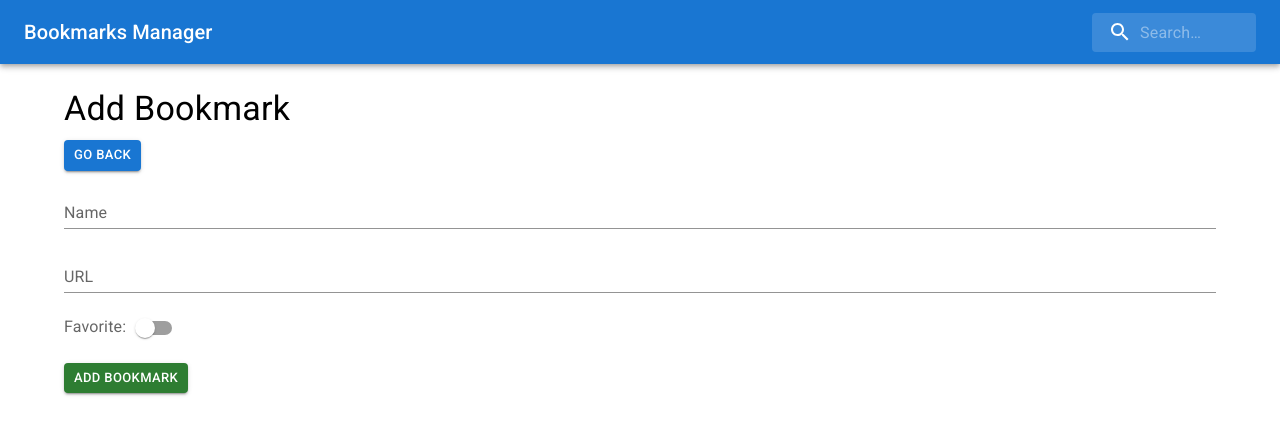
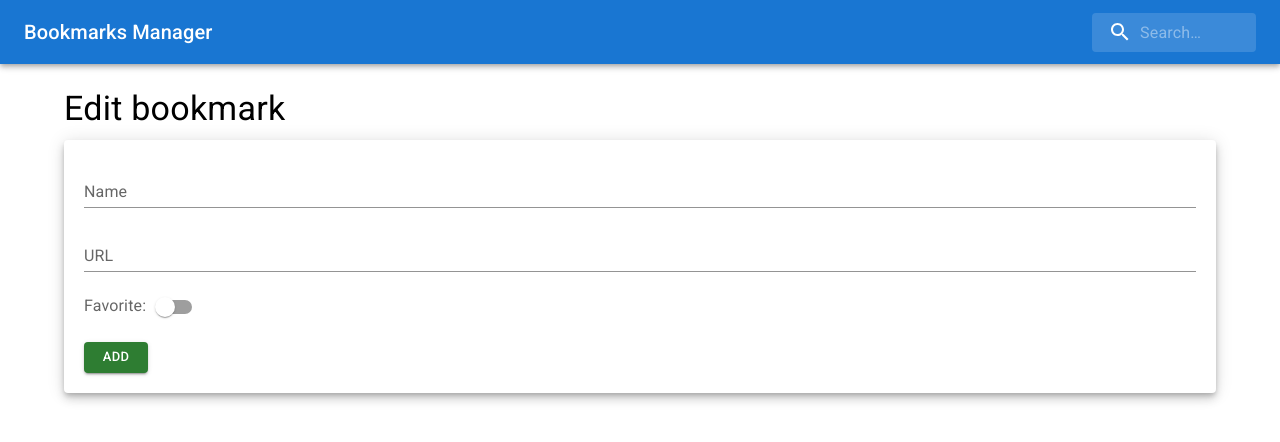
Before and after one commit to Pasniczy/BookmarkManager, a React (Create React App) app in the folder frontend/: page /bookmarks/add in a window 1280 px wide. Shown: the top 442 px of the page. Built offline with nearby package versions, Linux system fonts and the light colour scheme.

Commit message:
Add and style BookmarkDetails component

```diff
--- /dev/null
+++ b/frontend/src/components/Bookmarks/BookmarkDetails.tsx
@@ -0,0 +1,31 @@
+import { BookmarkEntity } from 'Models';
+import Paper from '@mui/material/Paper';
+import Box from '@mui/material/Box';
+import Typography from '@mui/material/Typography';
+import Link from '@mui/material/Link';
+
+type Props = {
+  bookmark: BookmarkEntity;
+};
+
+export const BookmarkDetails = ({ bookmark }: Props) => {
+  return (
+    <Paper style={{ padding: 20 }} elevation={6}>
+      <Box style={{ marginBottom: 10 }}>
+        <Typography variant="body1" component="p">
+          Name: {bookmark.name}
+        </Typography>
+      </Box>
+      <Box style={{ marginBottom: 10 }}>
+        <Typography variant="body1" component="p">
+          URL: <Link href={bookmark.url}>{bookmark.url}</Link>
+        </Typography>
+      </Box>
+      <Box style={{ marginBottom: 10 }}>
+        <Typography variant="body1" component="p">
+          Favorite: {bookmark.favorite.toString()}
+        </Typography>
+      </Box>
+    </Paper>
+  );
+};
--- a/frontend/src/components/Bookmarks/BookmarksForm.tsx
+++ b/frontend/src/components/Bookmarks/BookmarksForm.tsx
@@ -1,8 +1,6 @@
 import { NewBookmarkEntity } from 'Models';
 import { ChangeEvent, FormEvent } from 'react';
-import { Link } from 'react-router-dom';
-import Box from '@mui/material/Box';
-import Typography from '@mui/material/Typography';
+import Paper from '@mui/material/Paper';
 import FormControl from '@mui/material/FormControl';
 import FormGroup from '@mui/material/FormGroup';
 import FormLabel from '@mui/material/FormLabel';
@@ -11,27 +9,15 @@ import TextField from '@mui/material/TextField';
 import Button from '@mui/material/Button';
 
 type Props = {
-  title: string;
+  formType: string;
   formState: NewBookmarkEntity;
   onInputChange: (e: ChangeEvent<HTMLInputElement>) => void;
   onSubmit: (e: FormEvent<HTMLFormElement>) => void;
 };
 
-export const BookmarksForm = ({ title, formState, onInputChange, onSubmit }: Props) => {
+export const BookmarksForm = ({ formType, formState, onInputChange, onSubmit }: Props) => {
   return (
-    <>
-      <Box style={{ marginTop: 10, marginBottom: 10 }}>
-        <Typography variant="h4" component="h2">
-          {title}
-        </Typography>
-      </Box>
-      <Box style={{ marginTop: 10, marginBottom: 10 }}>
-        <Link to="/bookmarks">
-          <Button type="button" variant="contained" color="primary" size="small">
-            Go back
-          </Button>
-        </Link>
-      </Box>
+    <Paper style={{ padding: 20 }} elevation={6}>
       <form onSubmit={onSubmit}>
         <FormGroup style={{ marginBottom: 16 }}>
           <FormControl>
@@ -52,9 +38,9 @@ export const BookmarksForm = ({ title, formState, onInputChange, onSubmit }: Pro
           </FormControl>
         </FormGroup>
         <Button type="submit" variant="contained" color="success" size="small">
-          {title}
+          {formType}
         </Button>
       </form>
-    </>
+    </Paper>
   );
 };
--- a/frontend/src/views/AddBookmark/AddBookmarkView.tsx
+++ b/frontend/src/views/AddBookmark/AddBookmarkView.tsx
@@ -2,6 +2,8 @@ import { ChangeEvent, FormEvent, useState } from 'react';
 import { useNavigate } from 'react-router-dom';
 import { useDispatch } from 'react-redux';
 import { NewBookmarkEntity } from 'Models';
+import Box from '@mui/material/Box';
+import Typography from '@mui/material/Typography';
 import { addBookmark } from '../../actions/bookmarks';
 import { useAppSelector } from '../../store';
 import { BookmarksForm } from '../../components/Bookmarks/BookmarksForm';
@@ -38,11 +40,13 @@ export const AddBookmarkView = () => {
   }
 
   return (
-    <BookmarksForm
-      title="Add Bookmark"
-      formState={formState}
-      onInputChange={handleInputChange}
-      onSubmit={handleSubmit}
-    />
+    <>
+      <Box style={{ marginTop: 10, marginBottom: 10 }}>
+        <Typography variant="h4" component="h2">
+          Edit bookmark
+        </Typography>
+      </Box>
+      <BookmarksForm formType="add" formState={formState} onInputChange={handleInputChange} onSubmit={handleSubmit} />
+    </>
   );
 };
--- a/frontend/src/views/Bookmark/BookmarkView.tsx
+++ b/frontend/src/views/Bookmark/BookmarkView.tsx
@@ -1,11 +1,14 @@
 import { useEffect } from 'react';
-import { useParams, useNavigate } from 'react-router-dom';
+import { Link, useParams } from 'react-router-dom';
 import { useDispatch } from 'react-redux';
+import Box from '@mui/material/Box';
+import Button from '@mui/material/Button';
+import Typography from '@mui/material/Typography';
 import { useAppSelector } from '../../store';
 import { getBookmark } from '../../actions/bookmarks';
+import { BookmarkDetails } from '../../components/Bookmarks/BookmarkDetails';
 
 export const BookmarkView = () => {
-  const navigate = useNavigate();
   const dispatch = useDispatch();
   const { id } = useParams() as { id: string };
   const { bookmark, loading, error } = useAppSelector((state) => state.bookmarks);
@@ -23,13 +26,20 @@ export const BookmarkView = () => {
   }
 
   return (
-    <div style={{ margin: 10, padding: 10, border: '1px solid black' }}>
-      <h3>{bookmark.name}</h3>
-      <p>URL: {bookmark.url}</p>
-      <p>Favorite: {bookmark.favorite.toString()}</p>
-      <button type="button" onClick={() => navigate('/bookmarks')}>
-        Go back
-      </button>
-    </div>
+    <>
+      <Box style={{ marginTop: 10, marginBottom: 10 }}>
+        <Typography variant="h4" component="h2">
+          Details
+        </Typography>
+      </Box>
+      <Box style={{ marginBottom: 20 }}>
+        <Link to="/bookmarks">
+          <Button variant="contained" color="primary" size="small">
+            Go back
+          </Button>
+        </Link>
+      </Box>
+      <BookmarkDetails bookmark={bookmark} />
+    </>
   );
 };
--- a/frontend/src/views/EditBookmark/EditBookmarkView.tsx
+++ b/frontend/src/views/EditBookmark/EditBookmarkView.tsx
@@ -1,7 +1,10 @@
 import { ChangeEvent, FormEvent, useEffect, useState } from 'react';
-import { useNavigate, useParams } from 'react-router-dom';
+import { Link, useNavigate, useParams } from 'react-router-dom';
 import { useDispatch } from 'react-redux';
 import { NewBookmarkEntity } from 'Models';
+import Box from '@mui/material/Box';
+import Typography from '@mui/material/Typography';
+import Button from '@mui/material/Button';
 import { useAppSelector } from '../../store';
 import { editBookmark, getBookmark } from '../../actions/bookmarks';
 import { BookmarksForm } from '../../components/Bookmarks/BookmarksForm';
@@ -52,11 +55,20 @@ export const EditBookmarkView = () => {
   }
 
   return (
-    <BookmarksForm
-      title="Edit bookmark"
-      formState={formState}
-      onInputChange={handleInputChange}
-      onSubmit={handleSubmit}
-    />
+    <>
+      <Box style={{ marginTop: 10, marginBottom: 10 }}>
+        <Typography variant="h4" component="h2">
+          Edit bookmark
+        </Typography>
+      </Box>
+      <Box style={{ marginTop: 10, marginBottom: 10 }}>
+        <Link to="/bookmarks">
+          <Button type="button" variant="contained" color="primary" size="small">
+            Go back
+          </Button>
+        </Link>
+      </Box>
+      <BookmarksForm formType="edit" formState={formState} onInputChange={handleInputChange} onSubmit={handleSubmit} />
+    </>
   );
 };
```
